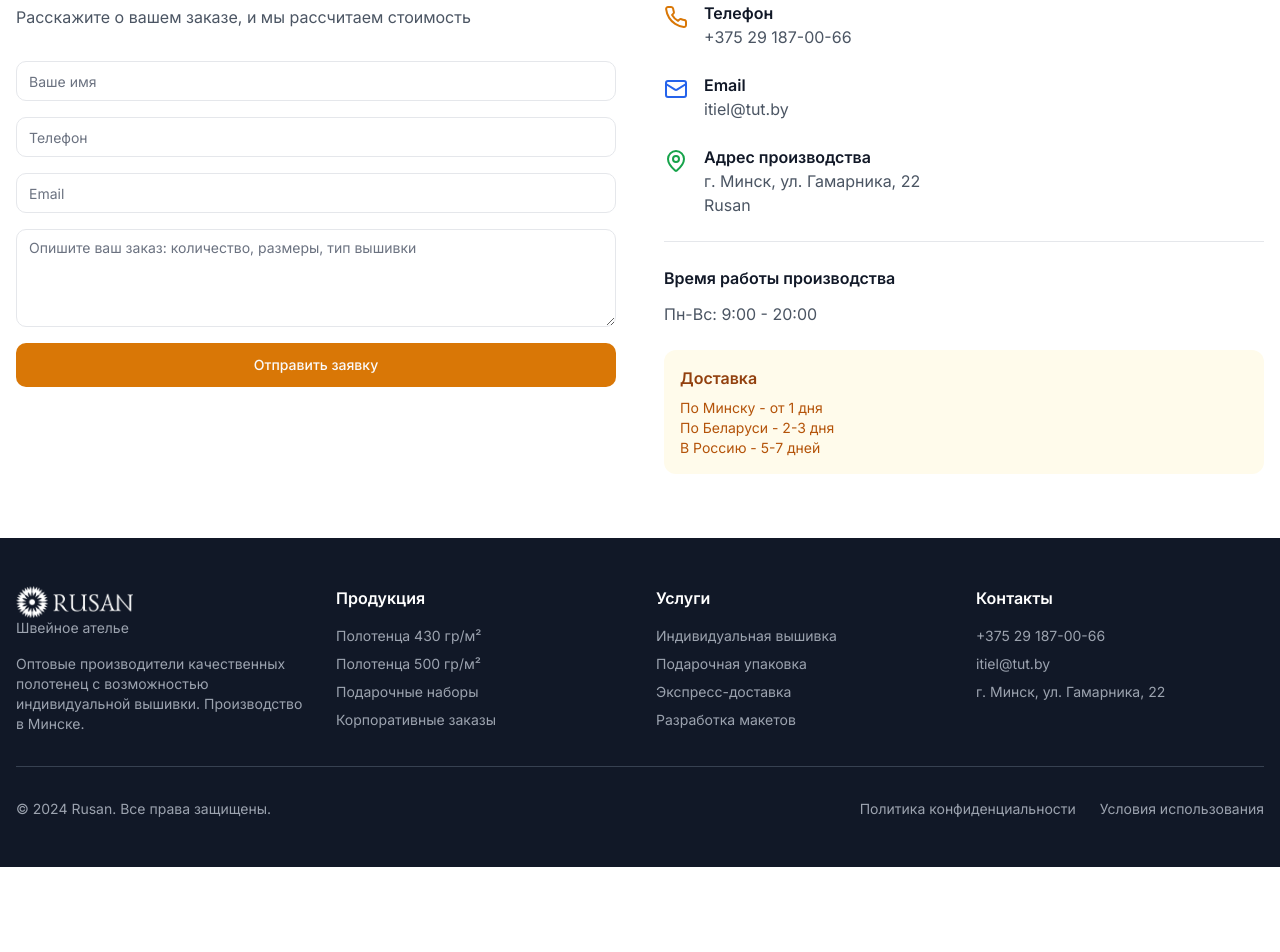
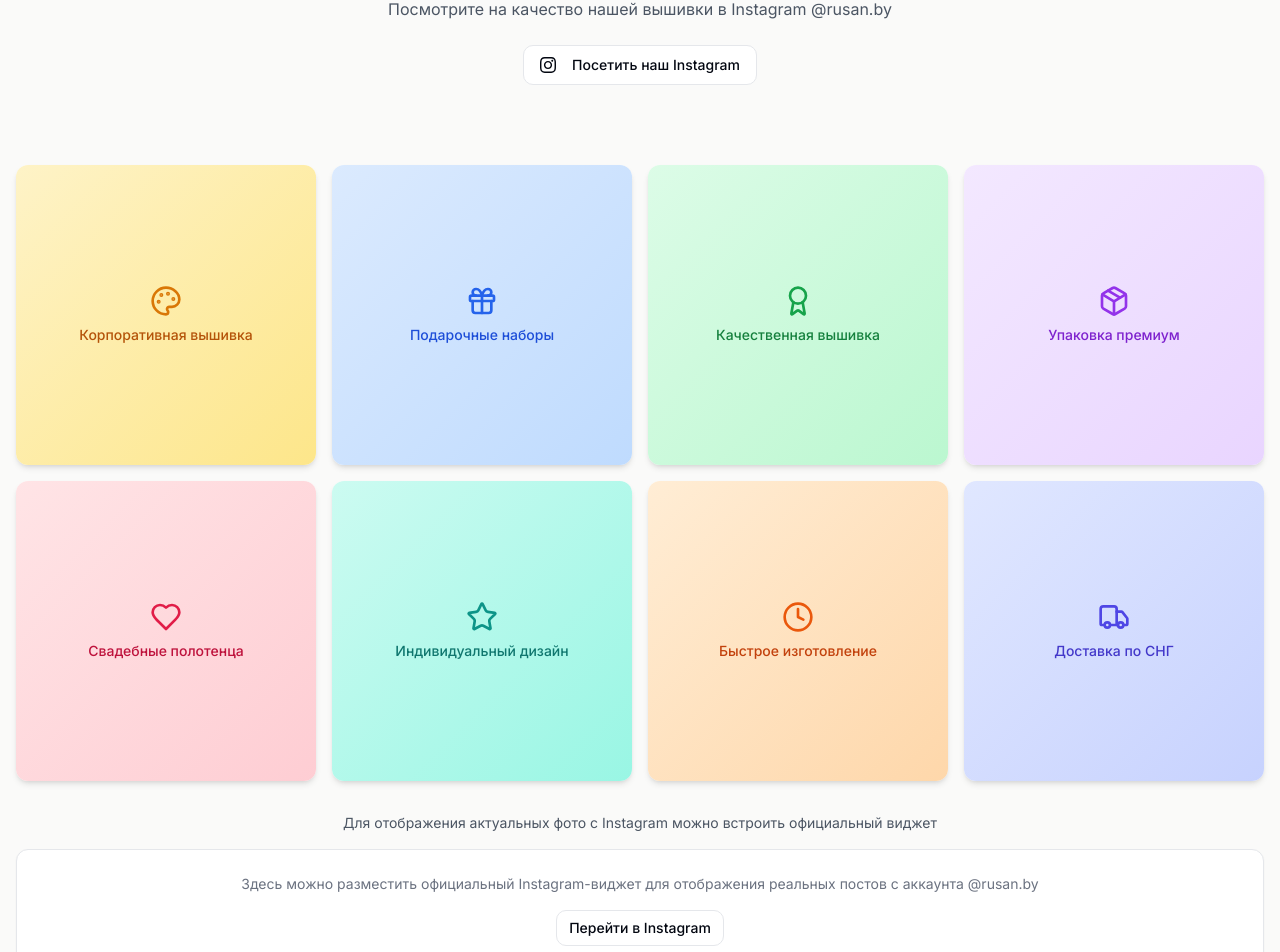
Before and after one commit to ivbor/embroidered-towel-creations-minsk, a React (Vite) app: page / in a window 1280 px wide. Shown: the part 3436-4388 px from the top of the page. Before the commit the page ends 4303 px from the top, so only its background shows below. Built offline with nearby package versions, Linux system fonts and the light colour scheme.

Commit message:
Add Instagram gallery widget
Integrate an Instagram gallery widget to display examples of work, using the provided Instagram account URL.

```diff
--- a/src/pages/Index.tsx
+++ b/src/pages/Index.tsx
@@ -542,6 +542,129 @@ const Index = () => {
         </div>
       </section>
 
+      {/* Instagram Gallery */}
+      <section className="py-16 bg-stone-50">
+        <div className="container mx-auto px-4">
+          <div className="text-center mb-12">
+            <h2 className="text-3xl font-bold text-gray-900 mb-4">Примеры наших работ</h2>
+            <p className="text-gray-600 mb-6">Посмотрите на качество нашей вышивки в Instagram @rusan.by</p>
+            <Button
+              variant="outline"
+              className="mb-8"
+              onClick={() => window.open('https://www.instagram.com/rusan.by/', '_blank')}
+            >
+              <svg className="w-5 h-5 mr-2" fill="currentColor" viewBox="0 0 24 24">
+                <path d="M12 2.163c3.204 0 3.584.012 4.85.07 3.252.148 4.771 1.691 4.919 4.919.058 1.265.069 1.645.069 4.849 0 3.205-.012 3.584-.069 4.849-.149 3.225-1.664 4.771-4.919 4.919-1.266.058-1.644.07-4.85.07-3.204 0-3.584-.012-4.849-.07-3.26-.149-4.771-1.699-4.919-4.92-.058-1.265-.07-1.644-.07-4.849 0-3.204.013-3.583.07-4.849.149-3.227 1.664-4.771 4.919-4.919 1.266-.057 1.645-.069 4.849-.069zm0-2.163c-3.259 0-3.667.014-4.947.072-4.358.2-6.78 2.618-6.98 6.98-.059 1.281-.073 1.689-.073 4.948 0 3.259.014 3.668.072 4.948.2 4.358 2.618 6.78 6.98 6.98 1.281.058 1.689.072 4.948.072 3.259 0 3.668-.014 4.948-.072 4.354-.2 6.782-2.618 6.979-6.98.059-1.28.073-1.689.073-4.948 0-3.259-.014-3.667-.072-4.947-.196-4.354-2.617-6.78-6.979-6.98-1.281-.059-1.69-.073-4.949-.073zm0 5.838c-3.403 0-6.162 2.759-6.162 6.162s2.759 6.163 6.162 6.163 6.162-2.759 6.162-6.163c0-3.403-2.759-6.162-6.162-6.162zm0 10.162c-2.209 0-4-1.79-4-4 0-2.209 1.791-4 4-4s4 1.791 4 4c0 2.21-1.791 4-4 4zm6.406-11.845c-.796 0-1.441.645-1.441 1.44s.645 1.44 1.441 1.44c.795 0 1.439-.645 1.439-1.44s-.644-1.44-1.439-1.44z"/>
+              </svg>
+              Посетить наш Instagram
+            </Button>
+          </div>
+
+          {/* Instagram Feed Placeholder */}
+          <div className="grid grid-cols-2 md:grid-cols-3 lg:grid-cols-4 gap-4">
+            {/* Mock Instagram posts - replace with real Instagram embed */}
+            <div className="aspect-square bg-white rounded-lg shadow-md overflow-hidden hover:shadow-lg transition-shadow cursor-pointer">
+              <div className="w-full h-full bg-gradient-to-br from-amber-100 to-amber-200 flex items-center justify-center">
+                <div className="text-center p-4">
+                  <Palette className="h-8 w-8 text-amber-600 mx-auto mb-2" />
+                  <p className="text-sm font-medium text-amber-700">Корпоративная вышивка</p>
+                </div>
+              </div>
+            </div>
+
+            <div className="aspect-square bg-white rounded-lg shadow-md overflow-hidden hover:shadow-lg transition-shadow cursor-pointer">
+              <div className="w-full h-full bg-gradient-to-br from-blue-100 to-blue-200 flex items-center justify-center">
+                <div className="text-center p-4">
+                  <Gift className="h-8 w-8 text-blue-600 mx-auto mb-2" />
+                  <p className="text-sm font-medium text-blue-700">Подарочные наборы</p>
+                </div>
+              </div>
+            </div>
+
+            <div className="aspect-square bg-white rounded-lg shadow-md overflow-hidden hover:shadow-lg transition-shadow cursor-pointer">
+              <div className="w-full h-full bg-gradient-to-br from-green-100 to-green-200 flex items-center justify-center">
+                <div className="text-center p-4">
+                  <Award className="h-8 w-8 text-green-600 mx-auto mb-2" />
+                  <p className="text-sm font-medium text-green-700">Качественная вышивка</p>
+                </div>
+              </div>
+            </div>
+
+            <div className="aspect-square bg-white rounded-lg shadow-md overflow-hidden hover:shadow-lg transition-shadow cursor-pointer">
+              <div className="w-full h-full bg-gradient-to-br from-purple-100 to-purple-200 flex items-center justify-center">
+                <div className="text-center p-4">
+                  <Package className="h-8 w-8 text-purple-600 mx-auto mb-2" />
+                  <p className="text-sm font-medium text-purple-700">Упаковка премиум</p>
+                </div>
+              </div>
+            </div>
+
+            <div className="aspect-square bg-white rounded-lg shadow-md overflow-hidden hover:shadow-lg transition-shadow cursor-pointer">
+              <div className="w-full h-full bg-gradient-to-br from-rose-100 to-rose-200 flex items-center justify-center">
+                <div className="text-center p-4">
+                  <Heart className="h-8 w-8 text-rose-600 mx-auto mb-2" />
+                  <p className="text-sm font-medium text-rose-700">Свадебные полотенца</p>
+                </div>
+              </div>
+            </div>
+
+            <div className="aspect-square bg-white rounded-lg shadow-md overflow-hidden hover:shadow-lg transition-shadow cursor-pointer">
+              <div className="w-full h-full bg-gradient-to-br from-teal-100 to-teal-200 flex items-center justify-center">
+                <div className="text-center p-4">
+                  <Star className="h-8 w-8 text-teal-600 mx-auto mb-2" />
+                  <p className="text-sm font-medium text-teal-700">Индивидуальный дизайн</p>
+                </div>
+              </div>
+            </div>
+
+            <div className="aspect-square bg-white rounded-lg shadow-md overflow-hidden hover:shadow-lg transition-shadow cursor-pointer">
+              <div className="w-full h-full bg-gradient-to-br from-orange-100 to-orange-200 flex items-center justify-center">
+                <div className="text-center p-4">
+                  <Clock className="h-8 w-8 text-orange-600 mx-auto mb-2" />
+                  <p className="text-sm font-medium text-orange-700">Быстрое изготовление</p>
+                </div>
+              </div>
+            </div>
+
+            <div className="aspect-square bg-white rounded-lg shadow-md overflow-hidden hover:shadow-lg transition-shadow cursor-pointer">
+              <div className="w-full h-full bg-gradient-to-br from-indigo-100 to-indigo-200 flex items-center justify-center">
+                <div className="text-center p-4">
+                  <Truck className="h-8 w-8 text-indigo-600 mx-auto mb-2" />
+                  <p className="text-sm font-medium text-indigo-700">Доставка по СНГ</p>
+                </div>
+              </div>
+            </div>
+          </div>
+
+          <div className="text-center mt-8">
+            <p className="text-gray-600 text-sm mb-4">
+              Для отображения актуальных фото с Instagram можно встроить официальный виджет
+            </p>
+            <div className="bg-white p-6 rounded-lg shadow-sm border border-gray-200">
+              <p className="text-sm text-gray-500 mb-4">
+                Здесь можно разместить официальный Instagram-виджет для отображения реальных постов с аккаунта @rusan.by
+              </p>
+              <Button
+                variant="outline"
+                size="sm"
+                onClick={() => window.open('https://www.instagram.com/rusan.by/', '_blank')}
+              >
+                Перейти в Instagram
+              </Button>
+            </div>
+          </div>
+        </div>
+
+        {/* CTA Button after Gallery */}
+        <div className="container mx-auto px-4 pt-8">
+          <div className="text-center">
+            <Button size="lg" className="bg-green-600 hover:bg-green-700">
+              Посмотреть больше работ
+            </Button>
+          </div>
+        </div>
+      </section>
+
       {/* Contact Form */}
       <section id="contacts" className="py-16 bg-white">
         <div className="container mx-auto px-4">
```
